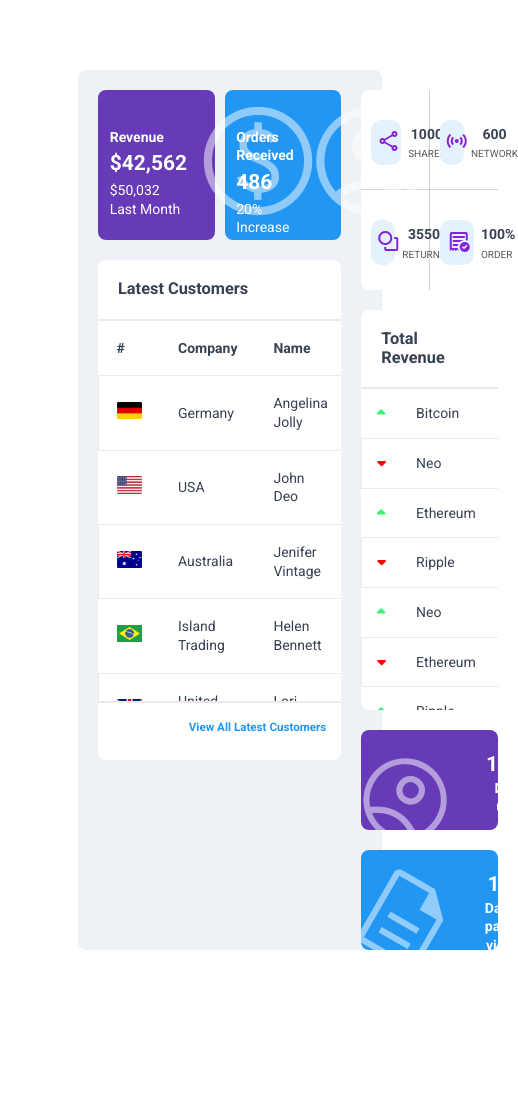
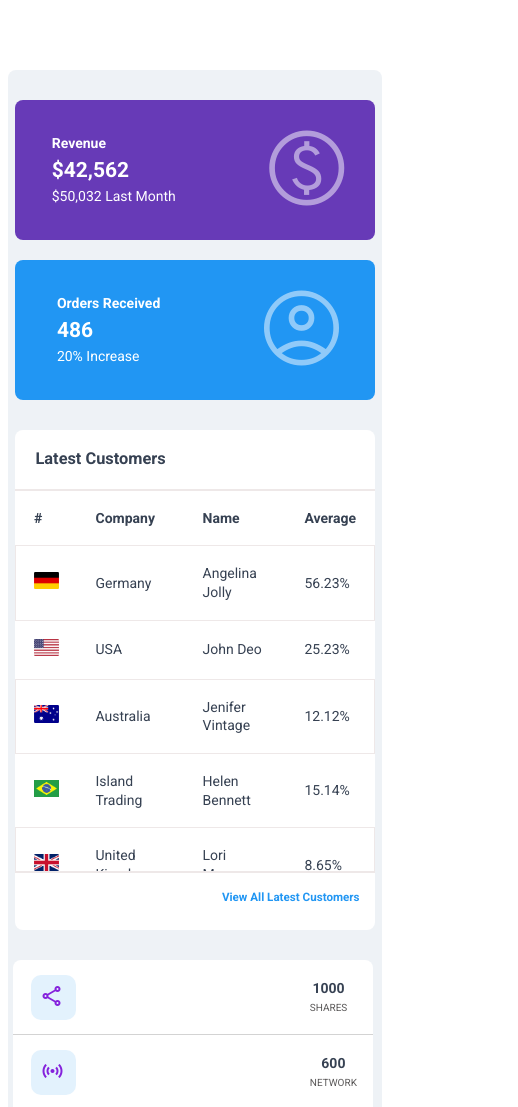
Before and after one commit to Jitendrayadav7999/ui-clone, a plain HTML site: page index.html in a window 390 px wide. Shown: the top 1107 px of the page, 518 px wide, since content can reach past the window. Before the commit the page ends 950 px from the top, so only its background shows below. Drawn offline with nearby package versions, Linux system fonts and the light colour scheme.

Commit message:
mobile responsive

```diff
--- a/index.html
+++ b/index.html
@@ -7,6 +7,7 @@
     <meta name="viewport" content="width=device-width, initial-scale=1.0">
     <title>Ui-Clone</title>
     <link rel="stylesheet" href="style.css">
+    <link rel="stylesheet" type="text/css" href="screen.css" media="screen">
     <link rel="preconnect" href="https://fonts.googleapis.com">
     <link rel="preconnect" href="https://fonts.gstatic.com" />
     <link href="https://fonts.googleapis.com/css2?family=Inter:wght@400;500;600;700&family=Poppins:wght@400;500;600;700&family=Roboto:wght@400;500;700&display=swap" rel="stylesheet" />
@@ -32,8 +33,8 @@
                                 <p style="padding-top: 8px;">$50,032 Last Month
                                 <p>
                             </div>
-                            <div style="position: relative; top: 4%; left: 15%;">
-                                <span style="font-size: 130px; color: white;opacity: 0.5; "
+                            <div class="left-first-second" >
+                                <span
                                     class="material-symbols-outlined">
                                     monetization_on
                                 </span>
@@ -47,8 +48,8 @@
                                 <p style="padding-top: 8px;">20% Increase
                                 <p>
                             </div>
-                            <div style="position: relative; top: 4%; left: 20%;">
-                                <span style="font-size: 130px; color: white;opacity: 0.5;"
+                            <div class="left-second-second">
+                                <span
                                     class="material-symbols-outlined">
                                     account_circle
                                 </span>
@@ -135,26 +136,25 @@
                 <div class="main-right">
                     <div class="right-first">
                         <div class="first-first">
-                            <div
-                                style="display: flex; width: 50%; height: 100px; border-right: 1px solid lightgray;border-bottom: 1px solid lightgrey; ">
+                            <div class="first-first-first">
                                 <div class="right-first-div">
                                     <span class="material-symbols-outlined icons">
                                         share
                                     </span>
                                 </div>
-                                <div style="position: relative;left:25% ;top: 35%;">
-                                    <p style="text-align: center;"><b>1000</b></p>
+                                <div class="first-first-first-second same-style" >
+                                    <p><b>1000</b></p>
                                     <span
-                                        style="font-size: x-small; text-align: center; color:rgb(91, 89, 89)">SHARES</span>
+                                >SHARES</span>
                                 </div>
                             </div>
-                            <div style="display: flex; width: 50%; height: 100px; border-bottom: 1px solid lightgrey; ">
+                            <div class="first-first-second">
                                 <div class="right-first-div">
                                     <span class="material-symbols-outlined icons">
                                         sensors
                                     </span>
                                 </div>
-                                <div style="position: relative;left:25% ;top: 35%;">
+                                <div class="first-first-second-second same-style">
                                     <p style="text-align: center;"><b>600</b></p>
                                     <span
                                         style="font-size: x-small; text-align: center; color:rgb(91, 89, 89)"> NETWORK</span>
@@ -162,25 +162,25 @@
                             </div>
                         </div>
                         <div class="first-second">
-                            <div style="display: flex; width: 50%; height: 100px;border-right: 1px solid lightgray;">
+                            <div class="first-second-first-div">
                                 <div class="right-first-div">
                                     <span class="material-symbols-outlined icons">
                                         shapes
                                     </span>
                                 </div>
-                                <div style="position: relative;left:25% ;top: 35%;">
+                                <div class="first-second-first-second same-style" >
                                     <p style="text-align: center;"><b>3550</b></p>
                                     <span
                                         style="font-size: x-small; text-align: center; color:rgb(91, 89, 89)">RETURNS</span>
                                 </div>
                             </div>
-                            <div style="width: 50%; height: 100px; display: flex;">
+                            <div class="first-second-second-div" >
                                 <div class="right-first-div">
                                     <span class="material-symbols-outlined icons">
                                         order_approve
                                     </span>
                                 </div>
-                                <div style="position: relative;left:25% ;top: 35%;">
+                                <div class="first-second-second-second same-style" >
                                     <p style="text-align: center;"><b>100%</b></p>
                                     <span
                                         style="font-size: x-small; text-align: center; color:rgb(91, 89, 89)">ORDER</span>
@@ -254,7 +254,7 @@
                         <span class="material-symbols-outlined">
                             account_circle
                         </span>
-                        <div style="color:white ; position: relative;top: 25%; left: 18%;">
+                        <div >
                             <h2 style="text-align: center;">1658</h2>
                             <h4 style="padding-top: 5px; text-align: center;">Daily user</h4>
                         </div>
@@ -264,7 +264,7 @@
                         <span class="material-symbols-outlined">
                             description
                         </span>
-                        <div style="color:white ; left: 15%; position: relative; top: 25%;">
+                        <div >
                             <h2 style="text-align: center;">1K</h2>
                             <h4 style="padding-top: 5px; text-align: center;">Daily page view</h4>
                         </div>
--- /dev/null
+++ b/screen.css
@@ -0,0 +1,156 @@
+
+@media screen and (max-width: 900px) {
+    .sidebar {
+        width: 10%;
+    }
+
+    .main-section {
+        width: 88%;
+        display: flex;
+        flex-direction: column;
+        align-items: center;
+    }
+
+    .left-first-div {
+        display: flex;
+        flex-direction: column;
+        justify-content: space-around;
+        height: 230px;
+        width: 100%;
+    }
+
+    .main-left {
+        width: 96%;
+    }
+
+    .left-first {
+        width: 100%;
+        height: 100px;
+    }
+
+    .left-second {
+        width: 100%;
+        height: 100px;
+    }
+
+    .main-right {
+        margin-top: 10px;
+        width: 96%;
+        margin-right: 4px;
+    }
+
+}
+
+@media screen and (max-width: 600px) {
+    body {
+        margin: 0 8px 0 8px;
+    }
+
+    .sidebar {
+        display: none;
+    }
+
+    .main-section {
+        width: 100%;
+        display: flex;
+        flex-direction: column;
+    }
+
+    .left-first-div {
+        height: 320px;
+    }
+
+    .left-first {
+        width: 100%;
+        height: 140px;
+    }
+
+    .left-second {
+        height: 140px;
+    }
+
+    .left-first-second span {
+        position: relative;
+        left: 15%;
+        top: -10%;
+        font-size: 90px;
+        color: white;
+        opacity: 0.5;
+    }
+
+    .left-second-second span {
+        position: relative;
+        left: 15%;
+        top: -10%;
+        font-size: 90px;
+        color: white;
+        opacity: 0.5;
+
+    }
+
+    .right-first {
+        display: flex;
+        flex-direction: column;
+        height: 300px;
+        width: 100%;
+    }
+
+    .first-first {
+        display: flex;
+        height: 150px;
+        flex-direction: column;
+        width: 100%;
+
+    }
+    .first-first-first {
+        height: 75px;
+        width: 100%;
+        border-bottom: 1px solid lightgrey;
+        border-right: none;
+    }
+    .right-first-div{
+    top: 20%;
+    left: 5%;
+
+    }
+    .first-first-first-second{
+    position: none;
+
+    }
+
+    .first-first-second {
+        border-bottom: 1px solid lightgrey;
+        height: 75px;
+        width: 100%;
+    }
+
+
+    .same-style{
+        top: 25%;
+        left: 70%;
+    }
+
+
+    .first-second {
+        display: flex;
+        flex-direction: column;
+        width: 100%;
+        height: 150px;
+        position: none;
+    }
+
+
+
+    .first-second-first-div {
+        border-bottom:1px solid lightgrey ;
+        border-right:none;
+        height: 75px;
+        width: 100%;
+    }
+
+
+    .first-second-second-div {
+        height: 75px;
+        width: 100%;
+    }
+}
--- a/style.css
+++ b/style.css
@@ -48,6 +48,7 @@ body {
     width: 100%;
     display: flex;
     justify-content: space-between;
+    align-items: center;
 }
 
 .left-first{
@@ -56,12 +57,19 @@ body {
    background: rgb(103, 58, 183);
    border-radius: 8px;
    display: flex;
+   justify-content: space-around;
+   align-items: center;
+   transition: box-shadow 300ms cubic-bezier(0.4, 0, 0.2, 1) 0ms;
 }
 .left-first-first{
    color: white;
-   position: relative;
-   top: 25%;
-   left: 10%;
+
+}
+
+.left-first-second span{
+    font-size: 100px;
+    color: white;
+    opacity: 0.5;
 }
 
 .left-second{
@@ -70,6 +78,15 @@ body {
     background: rgb(33, 150, 243);
     border-radius: 8px;
     display: flex;
+    justify-content: space-around;
+    align-items: center;
+}
+
+.left-second-second span{
+    font-size: 105px;
+    color: white;
+    opacity: 0.5;
+
 }
 .left-third{
     width: 100%;
@@ -130,12 +147,53 @@ th {
     display: flex;
         border-radius: 8px;
 }
+.first-first-first{
+    display: flex;
+     width: 50%;
+     height: 100px;
+    border-right: 1px solid lightgray;
+    border-bottom: 1px solid lightgrey;
+}
+.first-first-first-second{
+    position: relative;
+    left:25% ;
+    top: 35%;
+}
+.first-first-first-second p{
+    text-align: center;
+}
+.first-first-first-second span{
+    font-size: x-small;
+     text-align: center;
+     color:rgb(91, 89, 89)
+}
+.first-first-second{
+    display: flex;
+     width: 50%;
+      height: 100px;
+       border-bottom: 1px solid lightgrey;
+}
+.first-first-second-second{
+    position: relative;
+    left:25% ;
+    top: 35%;
+}
 .first-second{
     width: 100%;
     height: 100px;
     background-color: white;
     display: flex;
     border-radius: 8px;
+}
+.first-second-first-second{
+    position: relative;
+    left:25% ;
+    top: 35%;
+}
+.first-second-second-second{
+    position: relative;
+    left:25% ;
+    top: 35%;
 }
 .icons{
     position: relative;
@@ -161,7 +219,17 @@ th {
     background-color: white;
     overflow: hidden;
 }
-
+.first-second-second-div{
+    width: 50%;
+    height: 100px;
+     display: flex;
+}
+.first-second-first-div{
+    display: flex;
+     width: 50%;
+      height:100px;
+      border-right:1px solid lightgray;
+}
 .right-table {
     border-collapse: collapse;
     width: 100%;
@@ -214,6 +282,12 @@ th {
     left: -5%;
     transform: rotate(30deg);
 }
+.right-third div{
+    color:white ;
+     position: relative;
+     top: 25%;
+     left: 18%;
+}
 .right-fourth{
      width: 100%;
    margin-top: 20px;
@@ -223,14 +297,21 @@ th {
     display: flex;
     overflow: hidden;
 }
+.right-fourth div{
+    color:white ;
+      position: relative;
+      top: 25%;
+      left: 15%;
+}
 .right-fourth span{
     font-size: 100px;
     color: white;
-    opacity: 0.5;
+    opacity: .3;
     position: relative;
     top: 20%;
     left: -5%;
     transform: rotate(30deg);
+    fill: currentcolor
 }
 
 
```
